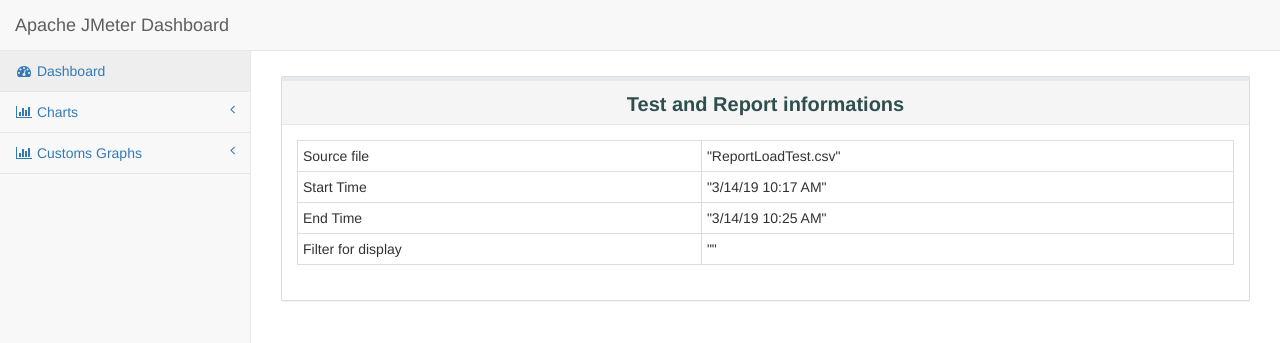
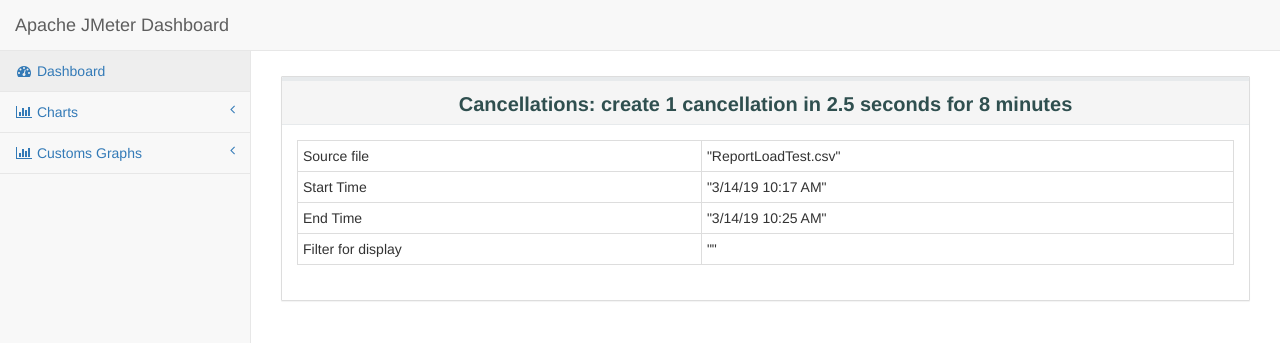
Before and after one commit to goran237/cancellation_1_in_2.5s_for_8min, a plain HTML site: page index.html in a window 1280 px wide. Shown: the top 343 px of the page. Drawn offline with Linux system fonts and the light colour scheme.

Commit message:
Update index.html

```diff
--- a/index.html
+++ b/index.html
@@ -84,7 +84,7 @@
                 <div class="col-lg-12">
                      <div class="panel panel-default" >
                         <div class="panel-heading" style="text-align:center;">
-                           <p class="dashboard-title">Test and Report informations</p>
+                           <p class="dashboard-title">Cancellations: create 1 cancellation in 2.5 seconds for 8 minutes</p>
                         </div>
                         <div class="panel-body">
                         <table id="generalInfos" class="table table-bordered table-condensed " >
```
